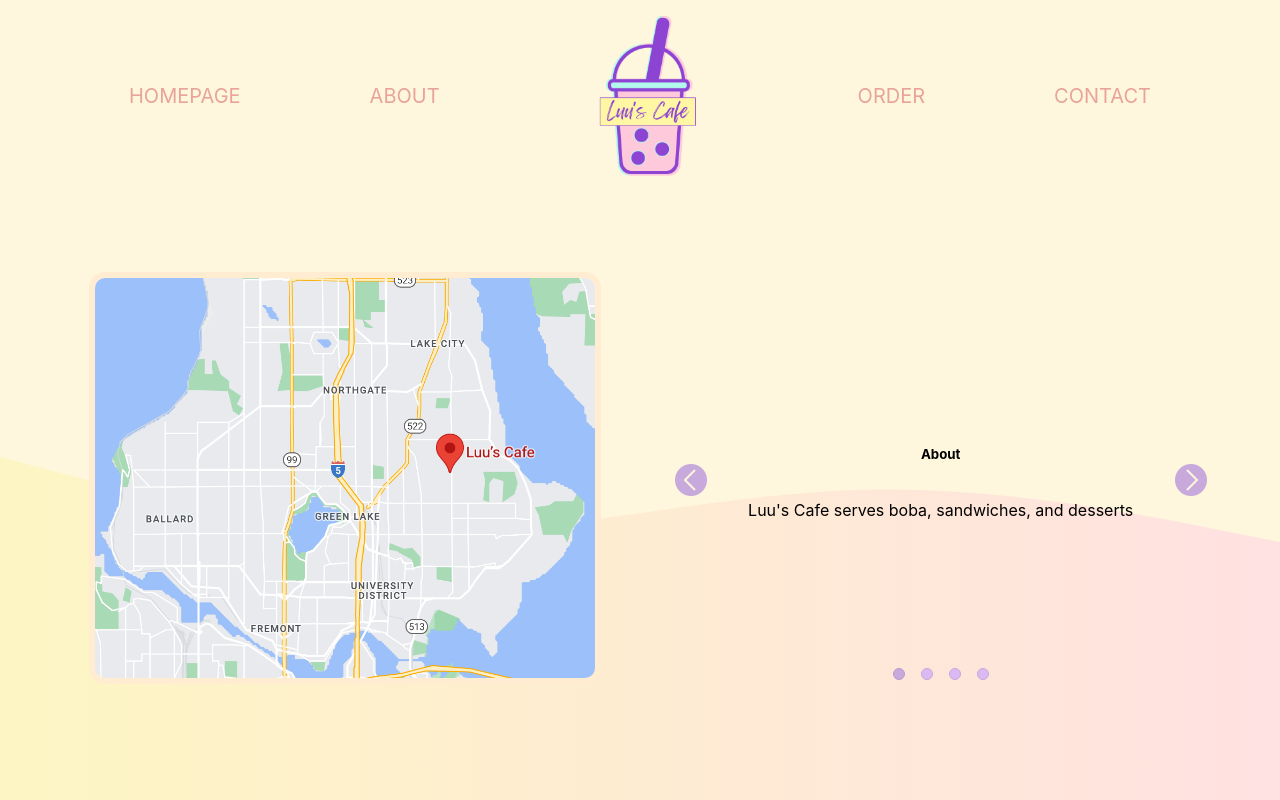
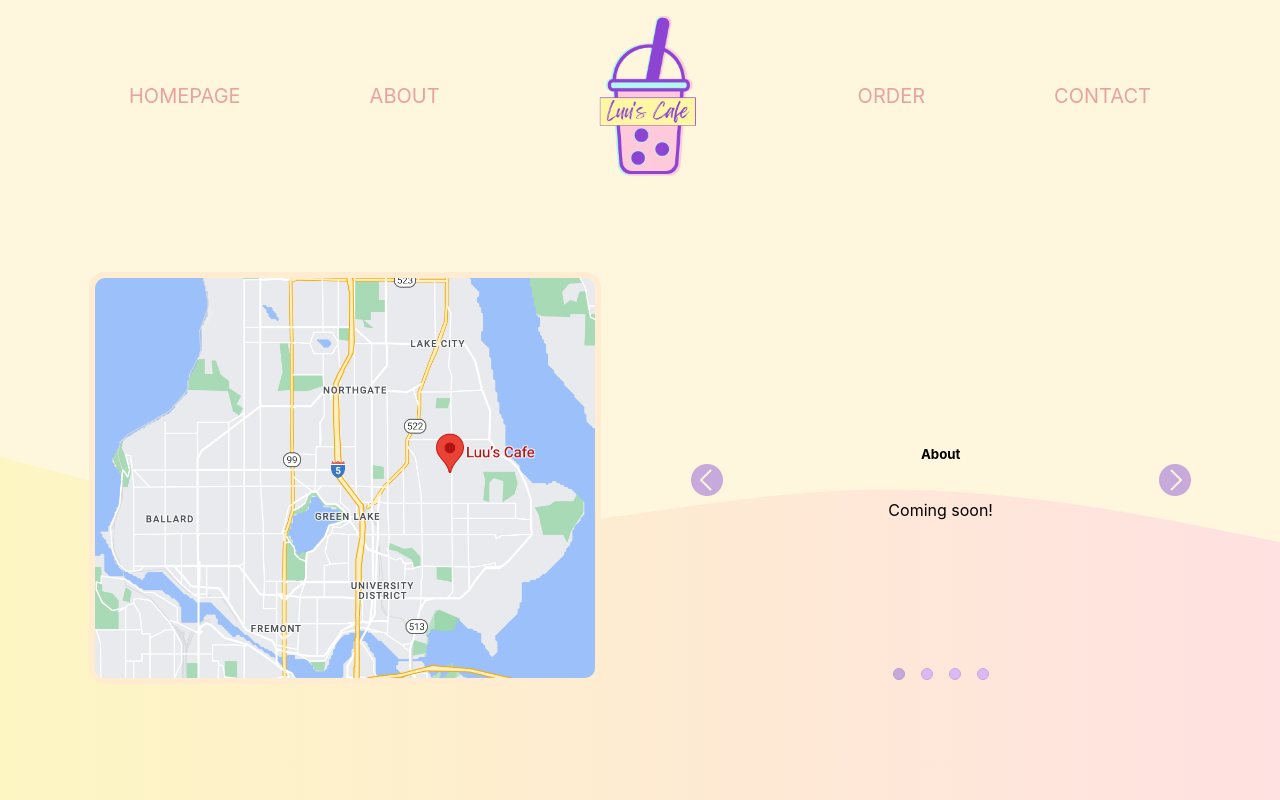
Before and after one commit to agtTwilight/luuscafe, a React (Create React App) app: page / in a window 1280 px wide. Built offline with nearby package versions, Linux system fonts and the light colour scheme.

Commit message:
minor styling changes to home carousel

```diff
--- a/src/components/homeMain/index.js
+++ b/src/components/homeMain/index.js
@@ -86,19 +86,19 @@ export const HomeMain = () => {
 				<section className="snap-container-horizontal">
 					<div id="carousel-1" className="snap-page-horizontal">
 						<h1>About</h1>
-						<p>Luu's Cafe serves boba, sandwiches, and desserts</p>
+						<p>Coming soon!</p>
 					</div>
 					<div id="carousel-2" className="snap-page-horizontal">
 						<h1>Menu</h1>
-						<p>Check out our menu here</p>
+						<p>Coming soon!</p>
 					</div>
 					<div id="carousel-3" className="snap-page-horizontal">
 						<h1>Catering</h1>
-						<p>Schedule catering here</p>
+						<p>Coming soon!</p>
 					</div>
 					<div id="carousel-4" className="snap-page-horizontal">
 						<h1>Facebook</h1>
-						<p>Keep up with us on Facebook!</p>
+						<p>Coming soon!</p>
 					</div>
 				</section>
 				<img
--- a/src/components/homeMain/style.css
+++ b/src/components/homeMain/style.css
@@ -116,7 +116,7 @@
 		position: absolute;
 		width: 2rem;
 		height: 2rem;
-		left: -1rem;
+		left: 0;
 		top: 50%;
 		transform: translateY(-50%);
 		transition: 0.25s ease-in-out;
@@ -131,7 +131,7 @@
 		position: absolute;
 		width: 2rem;
 		height: 2rem;
-		right: -1rem;
+		right: 0;
 		top: 50%;
 		transform: translateY(-50%);
 		transition: 0.2s ease-in-out;
```
